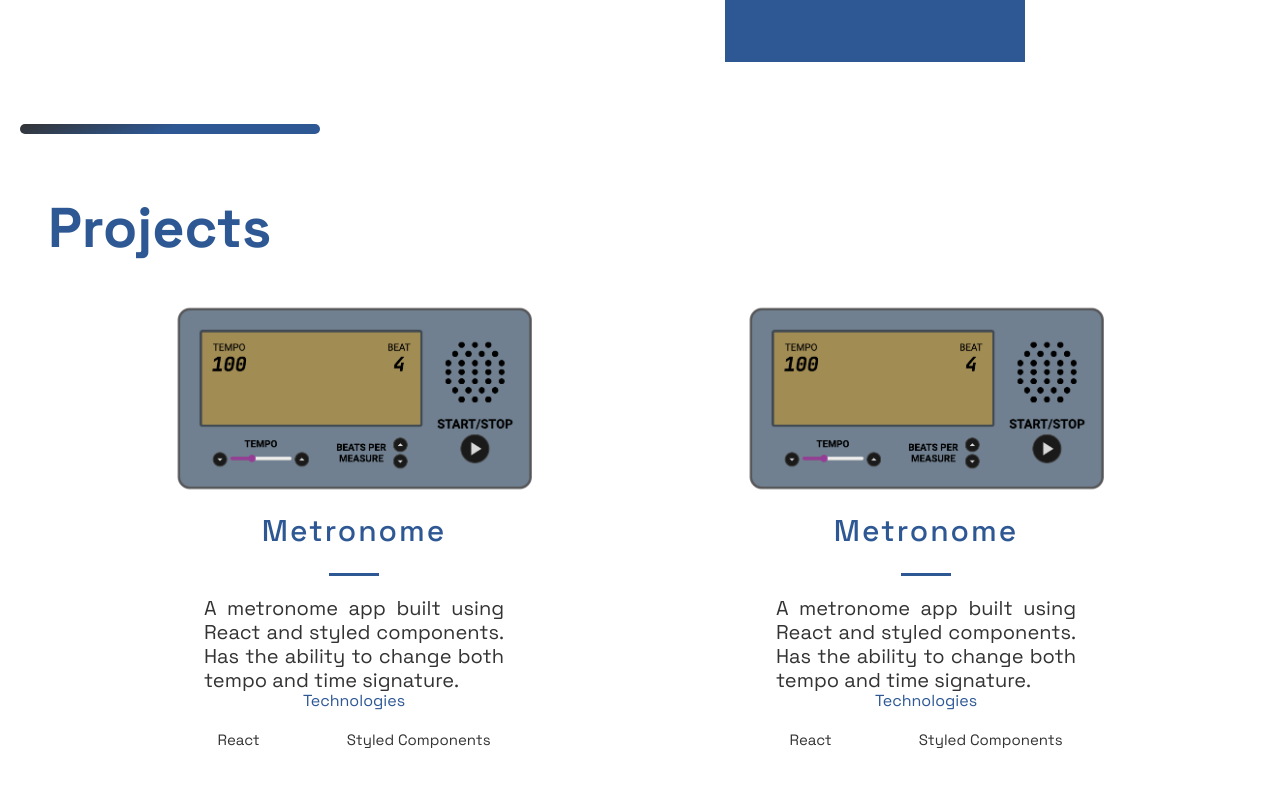
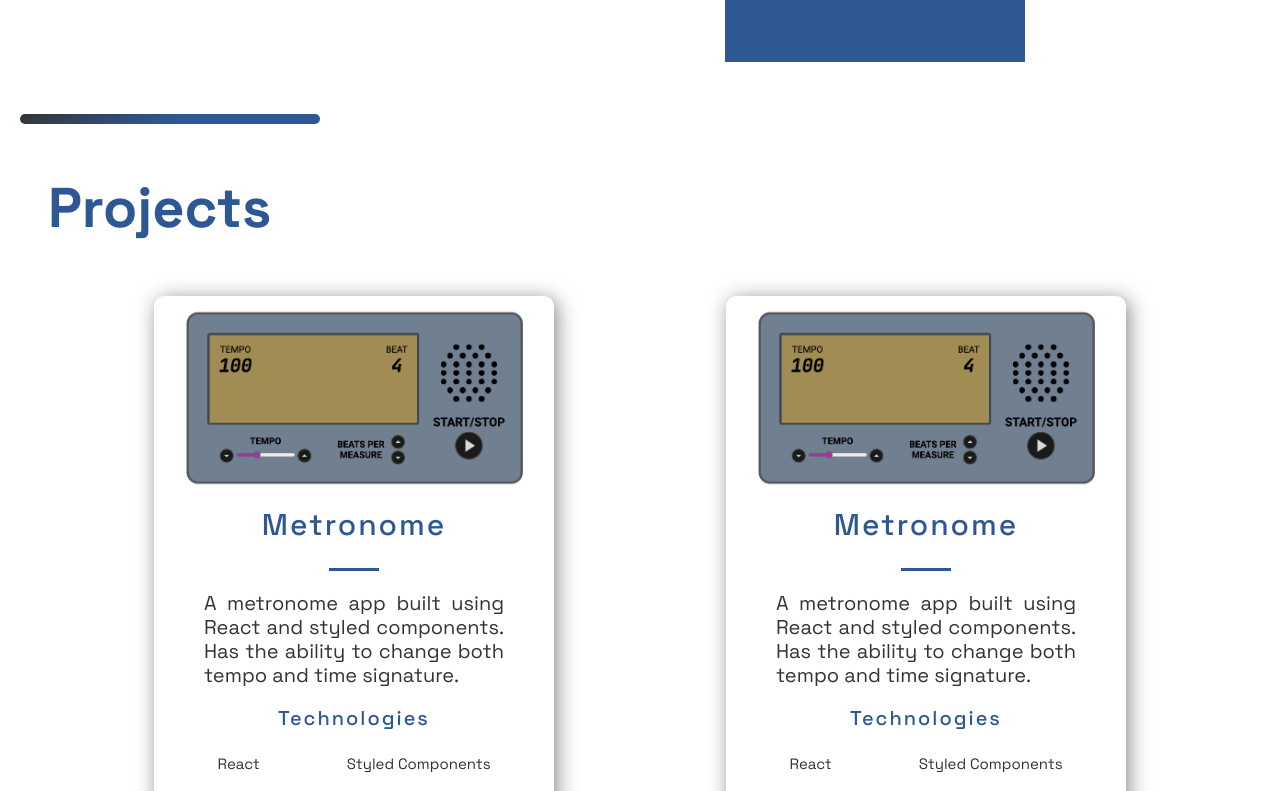
Before and after one commit to joshuascan/personal-portfolio, a Next.js app: page / in a window 1280 px wide. Shown: the part 440-1231 px from the top of the page. Built offline with nearby package versions, Linux system fonts and the light colour scheme.

Commit message:
adjusts projects styling

```diff
--- a/src/components/Projects/Projects.js
+++ b/src/components/Projects/Projects.js
@@ -32,17 +32,21 @@ const Projects = () => {
                 <Hr />
               </TitleContent>
               <Description>{description}</Description>
-              <div>
-                <TitleContent>Technologies</TitleContent>
-                <TagList>
-                  {tags.map((tag, i) => (
-                    <Tag key={i}>{tag}</Tag>
-                  ))}
-                </TagList>
-              </div>
+              <TitleContent>
+                <Header>Technologies</Header>
+              </TitleContent>
+              <TagList>
+                {tags.map((tag, i) => (
+                  <Tag key={i}>{tag}</Tag>
+                ))}
+              </TagList>
               <LinkList>
-                <ExternalLink href={visit}>Deployed</ExternalLink>
-                <ExternalLink href={source}>Source</ExternalLink>
+                <ExternalLink href={visit} target="_blank">
+                  Deployed
+                </ExternalLink>
+                <ExternalLink href={source} target="_blank">
+                  Source
+                </ExternalLink>
               </LinkList>
             </Card>
           )
--- a/src/components/Projects/ProjectsStyles.js
+++ b/src/components/Projects/ProjectsStyles.js
@@ -6,17 +6,19 @@ export const GridContainer = styled.section`
   padding: 3rem;
   place-items: center;
   column-gap: 2rem;
-  row-gap: 3rem;
+  row-gap: 10rem;
 `;
 
 export const Card = styled.div`
   text-align: center;
   width: 400px;
+  border-radius: 10px;
+  box-shadow: 3px 3px 20px rgba(20, 20, 20, 0.5);
 `;
 
 export const Img = styled.img`
-  width: 100%;
-  height: 100%;
+  width: 95%;
+  height: 95%;
   object-fit: cover;
   overflow: hidden;
 `;
@@ -45,7 +47,8 @@ export const Hr = styled.hr`
 
 export const Description = styled.p`
   width: 100%;
-  padding: 0 50px;
+  padding: 0 5rem;
+  margin-bottom: 1.5rem;
   color: ${(props) => props.theme.colors.secondary};
   font-size: 2rem;
   line-height: 2.4rem;
--- a/src/styles/GlobalComponents/index.js
+++ b/src/styles/GlobalComponents/index.js
@@ -10,6 +10,7 @@ export const Section = styled.section`
 export const SectionTitle = styled.h2`
   font-weight: 800;
   font-size: ${(props) => (props.main ? "6.5rem" : "5.6rem")};
+  margin-bottom: 2.5rem;
 `;
 
 export const SectionText = styled.p`
@@ -21,7 +22,7 @@ export const SectionDivider = styled.div`
   width: 300px;
   height: 10px;
   border-radius: 10px;
-  margin: 30px 20px;
+  margin: 2rem 2rem;
   background: linear-gradient(
     340deg,
     ${(props) => props.theme.colors.primary} 50%,
```
